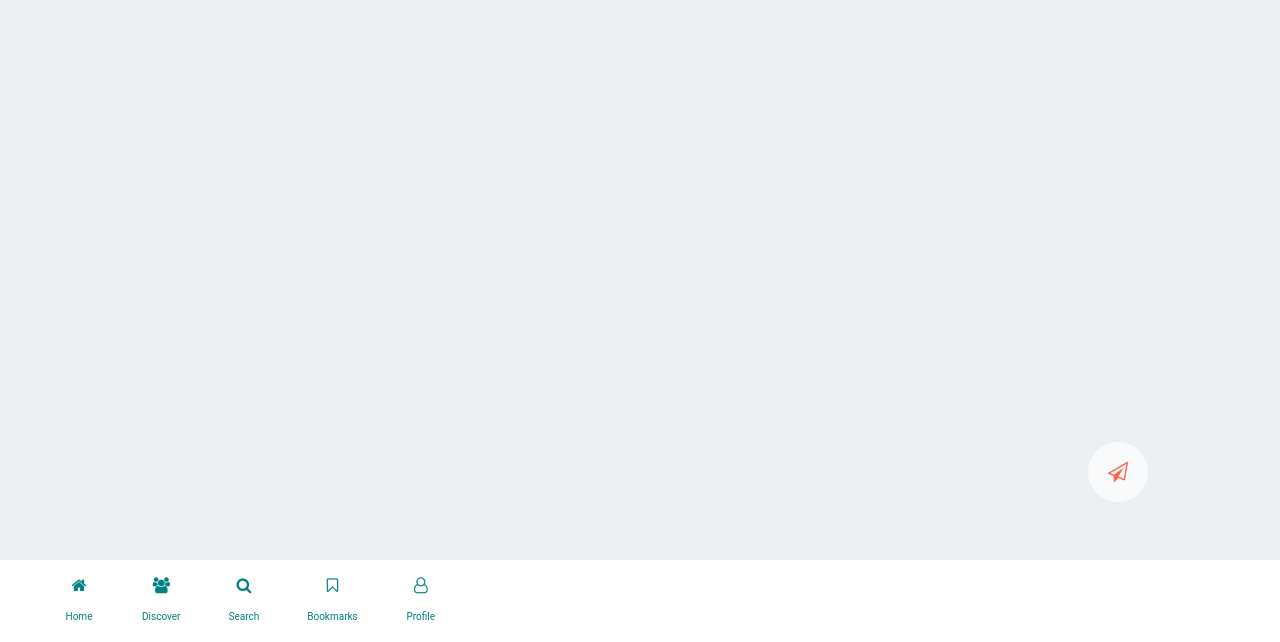
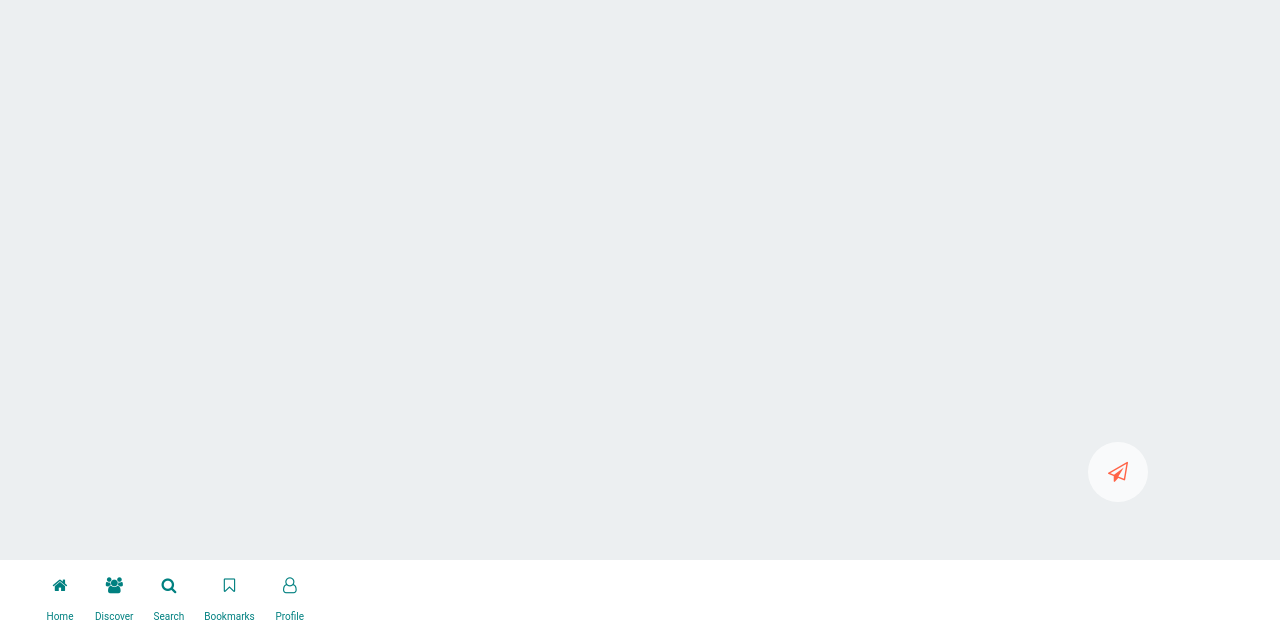
Before and after one commit to Mabulane/Crime-Alert-2, a plain HTML site: page index.html in a window 1280 px wide. Shown: the part 158-800 px from the top of the page. Drawn offline with Linux system fonts and the light colour scheme; no server answers.

Commit message:
Update main.css

```diff
--- a/main.css
+++ b/main.css
@@ -75,12 +75,15 @@ text-align: center;
 display: block;
 
 }
-.bottom-Nav ul li:last-child{
-border-right: none;
-}
+.bottom-Nav ul li  a:first-child{
+
+    padding-left:5px;
+
+    }
 .bottom-Nav ul li  a {
 display: block;
-padding: 0 24px;
+padding-left:17px;
+padding-right:15px;
 padding-bottom: 20px;
 text-decoration: none;
 color: teal;
```
